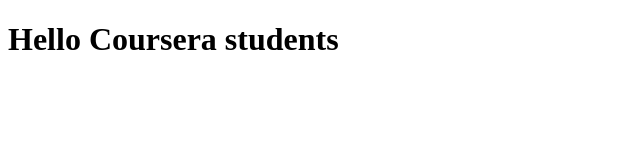
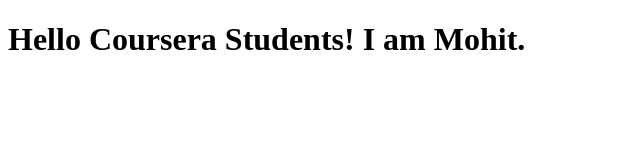
Before and after one commit to Mohit-chahal/coursera-test, a plain HTML site: page index.html in a window 1280 px wide. Shown: the whole page, without its empty margins (0-640 px from the left). Drawn offline with Linux system fonts and the light colour scheme.

Commit message:
Next version of web file

```diff
--- a/index.html
+++ b/index.html
@@ -5,6 +5,6 @@
     <title>Hello Coursera</title>
   </head>
   <body>
-    <h1>Hello Coursera students</h1>
+    <h1>Hello Coursera Students! I am Mohit.</h1>
   </body>
 </html>
```
